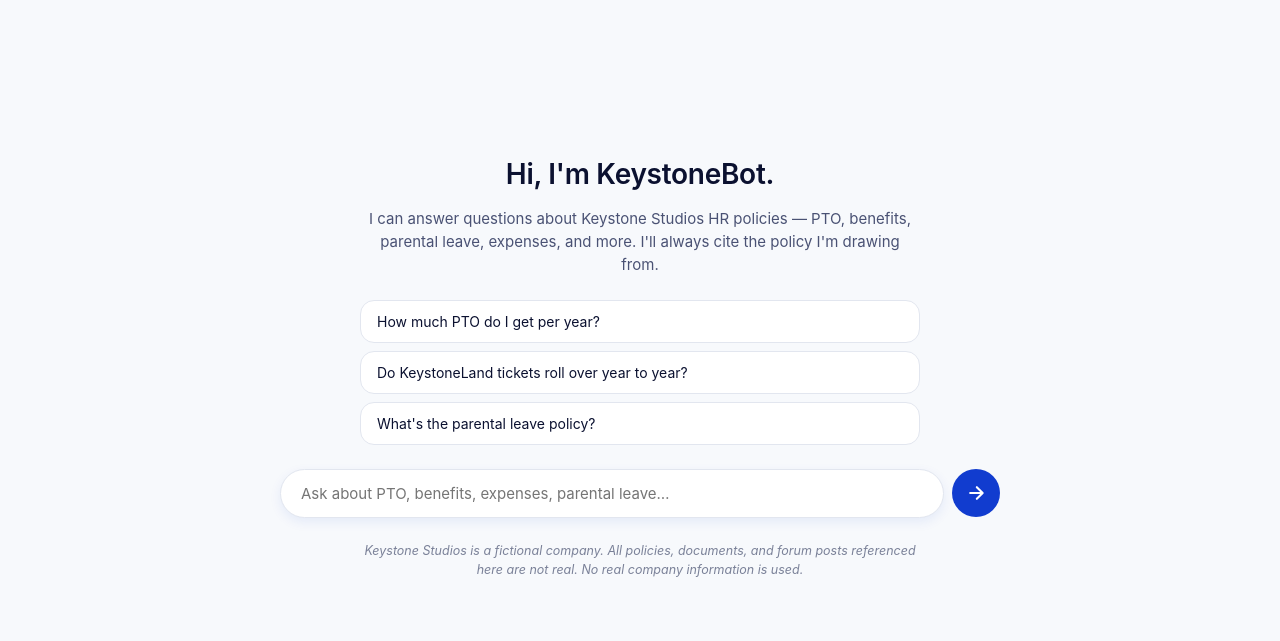
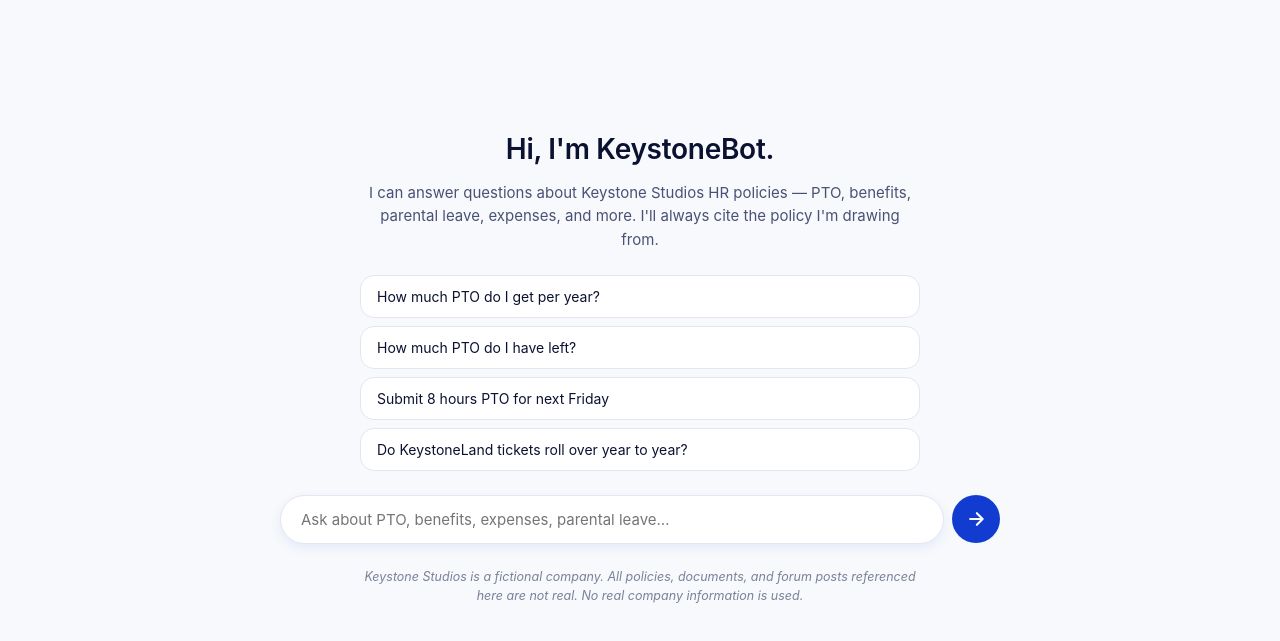
Before and after one commit to caseyv22/keystonebot, a plain HTML site: page frontend/index.html in a window 1280 px wide. Shown: the part 63-704 px from the top of the page. Drawn offline with Linux system fonts and the light colour scheme.

Commit message:
Update index.html

```diff
--- a/frontend/index.html
+++ b/frontend/index.html
@@ -52,11 +52,14 @@
           <button class="suggestion" data-q="How much PTO do I get per year?">
             How much PTO do I get per year?
           </button>
+          <button class="suggestion" data-q="How much PTO do I have left?">
+            How much PTO do I have left?
+          </button>
+          <button class="suggestion" data-q="Submit 8 hours PTO for next Friday">
+            Submit 8 hours PTO for next Friday
+          </button>
           <button class="suggestion" data-q="Do KeystoneLand tickets roll over year to year?">
             Do KeystoneLand tickets roll over year to year?
-          </button>
-          <button class="suggestion" data-q="What's the parental leave policy?">
-            What's the parental leave policy?
           </button>
         </div>
 
```
